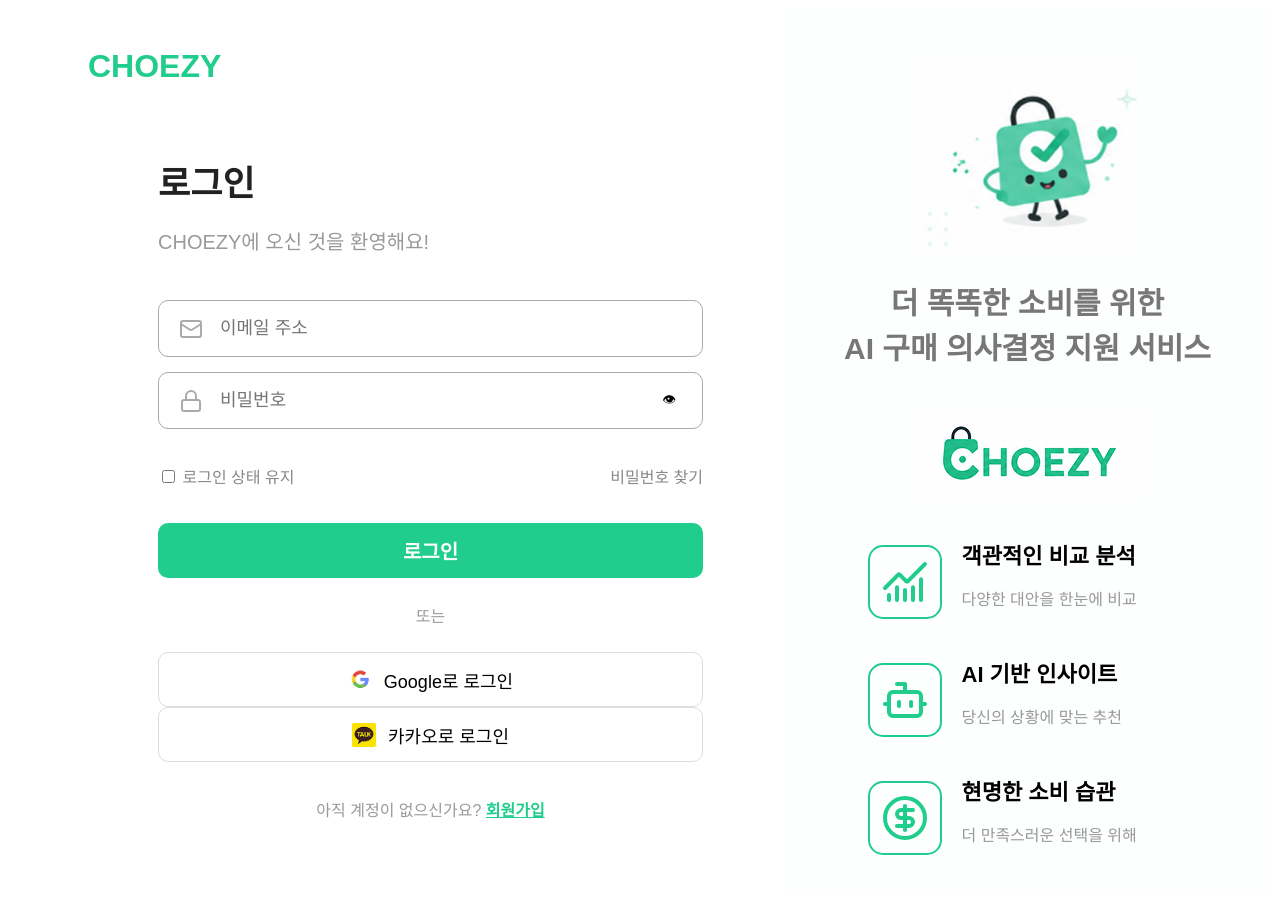
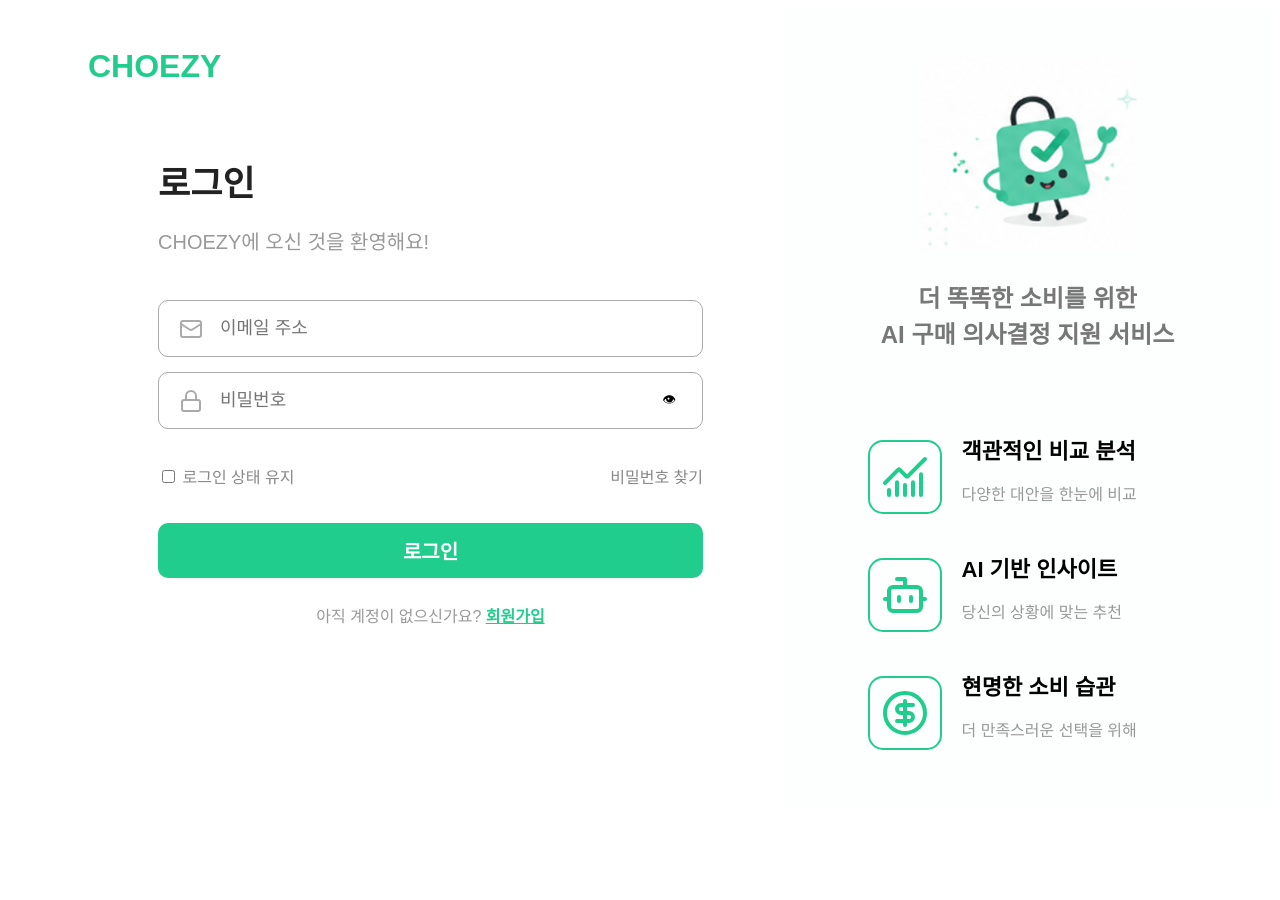
Before and after one commit to pirogramming/CHOEZY, a Django app: page /accounts/login/ in a window 1280 px wide. After the commit the page ends 750 px from the top, so only its background shows below. Run offline with Django 5.2, Linux system fonts and the light colour scheme; parts of the project's set-up code (start-up, migrations or seed data) failed here and were passed over.

Commit message:
design: 로그인 페이지 UI 개선

```diff
--- a/accounts/templates/accounts/login.html
+++ b/accounts/templates/accounts/login.html
@@ -79,28 +79,6 @@
             </form>
 
 
-            <div class="divider">
-                또는
-            </div>
-
-
-            <button class="social-btn google">
-                <span class="social-icon">
-                    <img src="{% static 'images/googlelogo.png' %}">
-                </span>
-                Google로 로그인
-            </button>
-
-
-            <button class="social-btn kakao">
-                <span class="social-icon">
-                    <img src="{% static 'images/kakaologo.png' %}">
-                </span>
-                카카오로 로그인
-            </button>
-
-
-
             <p class="signup-text">
 
                 아직 계정이 없으신가요?
@@ -134,14 +112,6 @@
             AI 구매 의사결정 지원 서비스
         </h2>
 
-
-
-        <div class="intro-logo">
-            <img
-                src="{% static 'images/intrologo.png' %}"
-                class="intrologo"
-            >
-        </div>
 
 
 
--- a/static/css/forms.css
+++ b/static/css/forms.css
@@ -175,72 +175,11 @@
 
 
 
-.divider {
+.signup-text {
 
     text-align:center;
 
     margin:25px 0;
-
-    color:#999;
-
-}
-
-
-
-.social-btn {
-
-    width:100%;
-    height:55px;
-
-    background:white;
-    border:1px solid #ddd;
-    border-radius:10px;
-
-    display:flex;
-    align-items:center;
-    justify-content:center;
-    gap:12px;
-
-    font-size:18px;
-    cursor:pointer;
-
-}
-
-
-.social-icon {
-
-    width:24px;
-    height:24px;
-
-    display:flex;
-    align-items:center;
-    justify-content:center;
-
-}
-
-
-.social-icon img {
-
-    width:24px;
-    height:24px;
-
-    object-fit:contain;
-
-}
-
-
-.social-btn:hover {
-
-    background:#f8f8f8;
-
-}
-
-
-.signup-text {
-
-    text-align:center;
-
-    margin-top:35px;
 
     color:#999;
 
@@ -287,7 +226,7 @@
 
     color:#777;
 
-    font-size:30px;
+    font-size:24px;
 
     line-height:1.5;
 
@@ -304,6 +243,13 @@
     font-weight:bold;
 
     margin:40px;
+
+}
+
+
+.feature-list {
+
+    padding-top:30px;
 
 }
 
```
